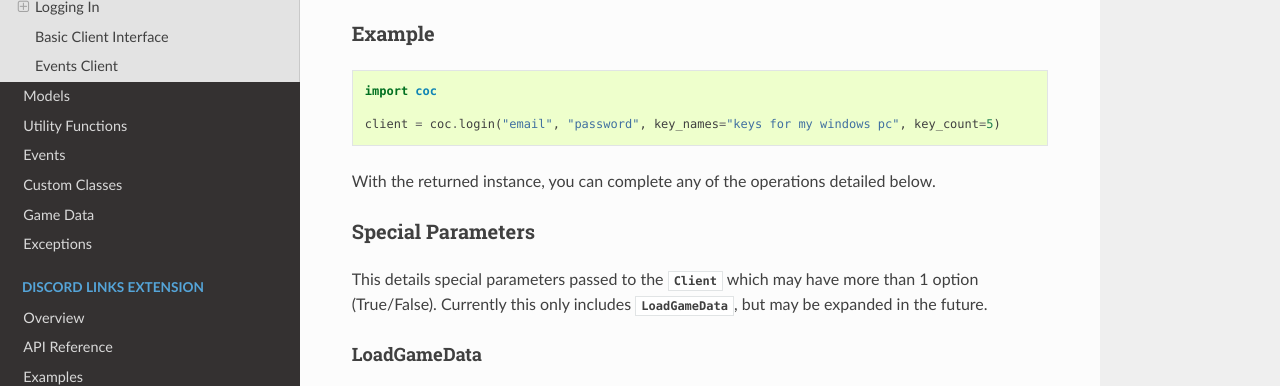
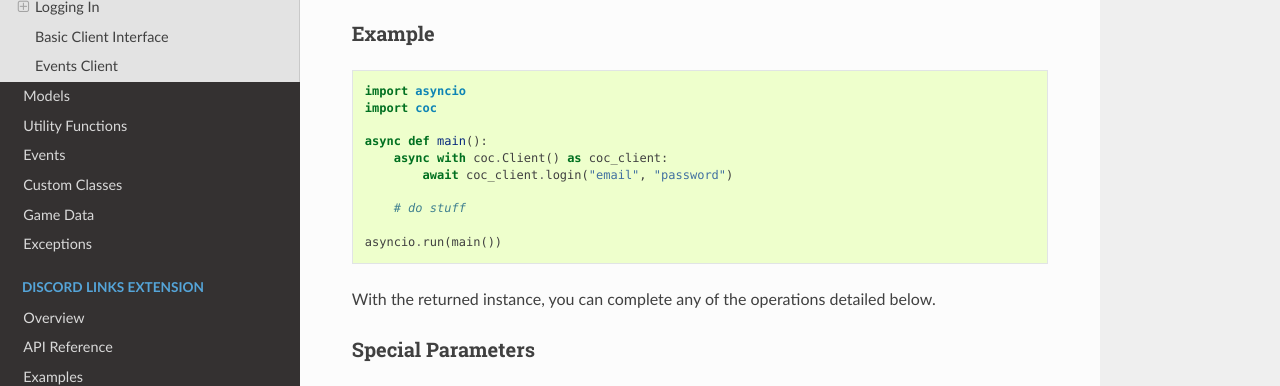
Before and after one commit to mathsman5133/coc.py, a Sphinx documentation site: the page built from docs/code_overview/client.rst, in a window 1280 px wide and 900 px high, scrolled down 317 px, cut to the strip 176-562 px from the top of the window. Built offline with Sphinx 7.4.7 and the Read the Docs theme 2.0.0, drawn with Linux system fonts in a browser that asks for light colours; pages that are not in the unit, such as notebooks, are missing from menus.

Commit message:
update docs

```diff
--- a/docs/code_overview/client.rst
+++ b/docs/code_overview/client.rst
@@ -16,9 +16,16 @@ Example
 ~~~~~~~
 .. code-block:: python3
 
+    import asyncio
     import coc
 
-    client = coc.login("email", "password", key_names="keys for my windows pc", key_count=5)
+    async def main():
+        async with coc.Client() as coc_client:
+            await coc_client.login("email", "password")
+
+        # do stuff
+
+    asyncio.run(main())
 
 With the returned instance, you can complete any of the operations detailed below.
 
```
